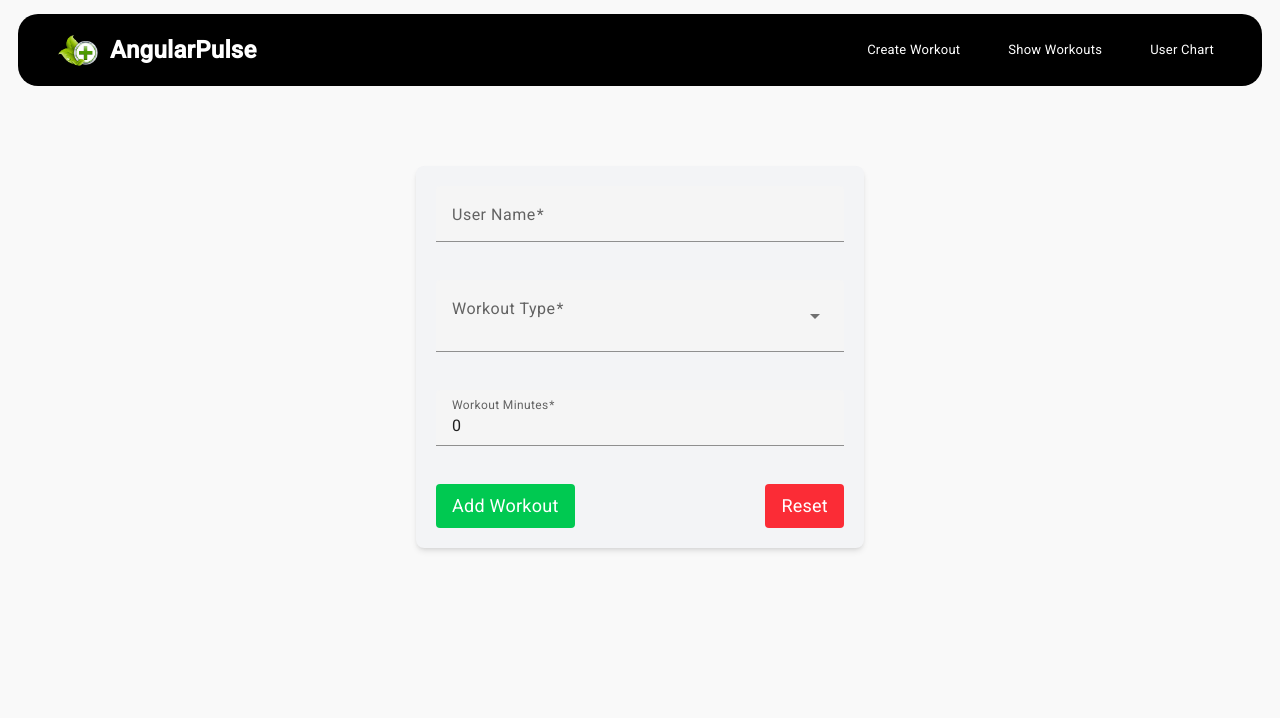
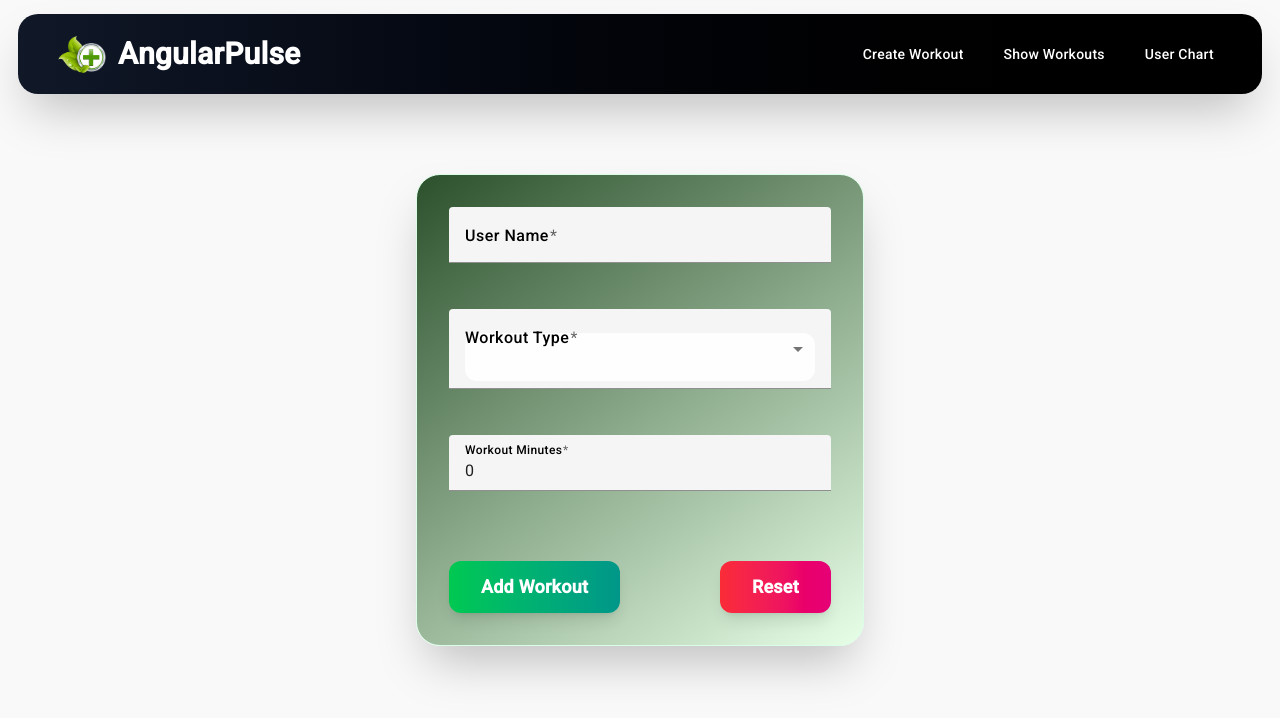
Before and after one commit to ushaphogat66/health-challenges-tracker, an Angular app: page /workout-form in a window 1280 px wide. Shown: the top 718 px of the page. Built offline with nearby package versions, Linux system fonts and the light colour scheme.

Commit message:
enchancing design

```diff
--- a/src/app/navbar/navbar.component.html
+++ b/src/app/navbar/navbar.component.html
@@ -1,12 +1,44 @@
-<nav class="bg-black text-white py-4 px-1 md:px-10 flex justify-between items-center rounded-[20px] mx-2 my-1">
-  <div class="flex items-center cursor-pointer" routerLink="/">
-    <img src="assets/mainLogo.png" alt="Logo" class="h-10 mr-3" />
-    <span class="md:text-2xl text-sm font-bold">AngularPulse</span>
+<nav class="bg-gradient-to-r from-gray-900 to-black text-white py-4 px-4 md:px-10 flex justify-between items-center rounded-[20px] mx-2 my-1 shadow-2xl">
+  <!-- Logo Section -->
+  <div class="flex items-center cursor-pointer group" routerLink="/">
+    <!-- Logo Image with Hover Animation -->
+    <div class="relative">
+      <img
+        src="assets/mainLogo.png"
+        alt="Logo"
+        class="h-12 mr-3 transition-transform duration-500 group-hover:rotate-[15deg] group-hover:scale-110"
+      />
+      <!-- Glow Effect on Hover -->
+      <div class="absolute inset-0 bg-gradient-to-r from-green-400 to-teal-500 rounded-full opacity-0 group-hover:opacity-20 blur-md transition-opacity duration-500"></div>
+    </div>
+    <!-- Logo Text with Gradient and Animation -->
+    <span
+      class="md:text-3xl text-lg font-bold text-white"
+    >
+      AngularPulse
+    </span>
   </div>
-  <div class="flex space-x-8 text-[13px]">
-    <a routerLink="workout-form" class="hover:text-gray-200 transition duration-300 cursor-pointer p-2">Create Workout</a>
-    <a routerLink="workout-list" class="hover:text-gray-200 transition duration-300 cursor-pointer p-2">Show Workouts</a>
-    <a routerLink="user-chart" class="hover:text-gray-200 transition duration-300 cursor-pointer p-2">User Chart</a>
+
+  <!-- Navigation Links -->
+  <div class="flex space-x-6 text-[14px] font-medium">
+    <a
+      routerLink="workout-form"
+      class="hover:text-gray-200 transition duration-300 cursor-pointer p-2 rounded-lg hover:bg-gray-800/50 hover:shadow-md"
+    >
+      Create Workout
+    </a>
+    <a
+      routerLink="workout-list"
+      class="hover:text-gray-200 transition duration-300 cursor-pointer p-2 rounded-lg hover:bg-gray-800/50 hover:shadow-md"
+    >
+      Show Workouts
+    </a>
+    <a
+      routerLink="user-chart"
+      class="hover:text-gray-200 transition duration-300 cursor-pointer p-2 rounded-lg hover:bg-gray-800/50 hover:shadow-md"
+    >
+      User Chart
+    </a>
     <!-- Add conditional rendering for user -->
   </div>
 </nav>
--- a/src/app/workout-form/workout-form.component.html
+++ b/src/app/workout-form/workout-form.component.html
@@ -1,27 +1,94 @@
-<form #form="ngForm" (ngSubmit)="onSubmit(form)" class="flex flex-col items-center bg-gray-100 p-5 rounded-lg shadow-md max-w-md mx-auto mt-20" aria-label="Workout Form">
-  <mat-form-field appearance="fill" class="mb-4 w-full">
-    <mat-label>User Name</mat-label>
-    <input matInput [(ngModel)]="userName" name="userName" required placeholder="Enter your name" aria-label="User Name" class="w-full p-2 border border-gray-300 rounded">
+<form
+  #form="ngForm"
+  (ngSubmit)="onSubmit(form)"
+  class="flex flex-col items-center bg-green-50/95 backdrop-blur-lg p-8 rounded-3xl shadow-2xl max-w-md mx-auto mt-20 border border-green-100 hover:shadow-3xl transition-all duration-500"
+  aria-label="Workout Form"
+  style="background: linear-gradient(145deg, rgba(32, 71, 32, 0.95), rgba(230, 255, 230, 0.95));"
+>
+  <!-- User Name Field -->
+  <mat-form-field appearance="fill" class="mb-6 w-full">
+    <mat-label class="text-black font-medium">User Name</mat-label>
+    <input
+      matInput
+      [(ngModel)]="userName"
+      name="userName"
+      required
+      placeholder="Enter your name"
+      aria-label="User Name"
+      class="w-full p-3 border border-green-200 rounded-xl focus:ring-2 focus:ring-green-500 focus:border-transparent transition-all duration-300 hover:border-green-400 bg-white/90"
+    />
   </mat-form-field>
 
-  <mat-form-field appearance="fill" class="mb-4 w-full">
-    <mat-label>Workout Type</mat-label>
-    <mat-select [(ngModel)]="workoutType" name="workoutType" required aria-label="Workout Type" class="w-full p-2 rounded">
+  <!-- Workout Type Field -->
+  <mat-form-field appearance="fill" class="mb-6 w-full">
+    <mat-label class="text-black font-medium">Workout Type</mat-label>
+    <mat-select
+      [(ngModel)]="workoutType"
+      name="workoutType"
+      required
+      aria-label="Workout Type"
+      class="w-full p-3 rounded-xl focus:ring-2 focus:ring-green-500 focus:border-transparent transition-all duration-300 hover:border-green-400 bg-white/90"
+    >
       <mat-option *ngFor="let type of workoutTypes" [value]="type">{{ type }}</mat-option>
     </mat-select>
   </mat-form-field>
 
-  <mat-form-field appearance="fill" class="mb-4 w-full">
-    <mat-label>Workout Minutes</mat-label>
-    <input matInput type="number" [(ngModel)]="workoutMinutes" name="workoutMinutes" required placeholder="Enter workout minutes" aria-label="Workout Minutes" class="w-full p-2 border border-gray-300 rounded">
+  <!-- Workout Minutes Field -->
+  <mat-form-field appearance="fill" class="mb-6 w-full">
+    <mat-label class="text-black font-medium">Workout Minutes</mat-label>
+    <input
+      matInput
+      type="number"
+      [(ngModel)]="workoutMinutes"
+      name="workoutMinutes"
+      required
+      placeholder="Enter workout minutes"
+      aria-label="Workout Minutes"
+      class="w-full p-3 border border-green-200 rounded-xl focus:ring-2 focus:ring-green-500 focus:border-transparent transition-all duration-300 hover:border-green-400 bg-white/90"
+    />
   </mat-form-field>
 
-  <div class="flex justify-between w-full">
-    <button mat-raised-button color="primary" type="submit" class="bg-green-500 text-white py-2 px-4 rounded cursor-pointer text-lg hover:bg-green-600">
+  <!-- Buttons -->
+  <div class="flex justify-between w-full mt-6">
+    <button
+      mat-raised-button
+      color="primary"
+      type="submit"
+      class="bg-gradient-to-r from-green-500 to-teal-600 text-white py-3 px-8 rounded-xl cursor-pointer text-lg font-semibold hover:from-green-600 hover:to-teal-700 transition-all duration-300 shadow-lg hover:shadow-xl hover:-translate-y-1 transform"
+    >
       Add Workout
     </button>
-    <button mat-raised-button color="warn" type="button" (click)="resetForm()" class="bg-red-500 text-white py-2 px-4 rounded cursor-pointer text-lg hover:bg-red-600">
+    <button
+      mat-raised-button
+      color="warn"
+      type="button"
+      (click)="resetForm()"
+      class="bg-gradient-to-r from-red-500 to-pink-600 text-white py-3 px-8 rounded-xl cursor-pointer text-lg font-semibold hover:from-red-600 hover:to-pink-700 transition-all duration-300 shadow-lg hover:shadow-xl hover:-translate-y-1 transform"
+    >
       Reset
     </button>
   </div>
 </form>
+
+<!-- Add custom animations -->
+<style>
+  @keyframes fadeIn {
+    from {
+      opacity: 0;
+      transform: translateY(20px);
+    }
+    to {
+      opacity: 1;
+      transform: translateY(0);
+    }
+  }
+
+  form {
+    animation: fadeIn 0.8s ease-out;
+  }
+
+  .hover\:border-gradient:hover {
+    border-image: linear-gradient(145deg, rgba(16, 185, 129, 0.8), rgba(5, 150, 105, 0.8));
+    border-image-slice: 1;
+  }
+</style>
--- a/src/app/workout-form/workout-form.component.ts
+++ b/src/app/workout-form/workout-form.component.ts
@@ -24,7 +24,15 @@ export class WorkoutFormComponent implements OnInit {
   userName: string = '';
   workoutType: string = '';
   workoutMinutes: number = 0;
-  workoutTypes: string[] = ['Cardio', 'Strength', 'Flexibility', 'Balance', 'Endurance'];
+  const workoutTypes: string[] = ['Cardio', 'Strength', 'Flexibility', 'Balance', 'Endurance'];
+
+  const workouts = {
+    Cardio: ['Running', 'Cycling', 'Swimming', 'Jump Rope'],
+    Strength: ['Weight Lifting', 'Bodyweight Exercises', 'Resistance Bands'],
+    Flexibility: ['Yoga', 'Stretching', 'Pilates'],
+    Balance: ['Tai Chi', 'Balance Board Exercises', 'Single-leg Stands'],
+    Endurance: ['Long-distance Running', 'Rowing', 'Cross-country Skiing']
+  };
 
   userData = [
     {
```
